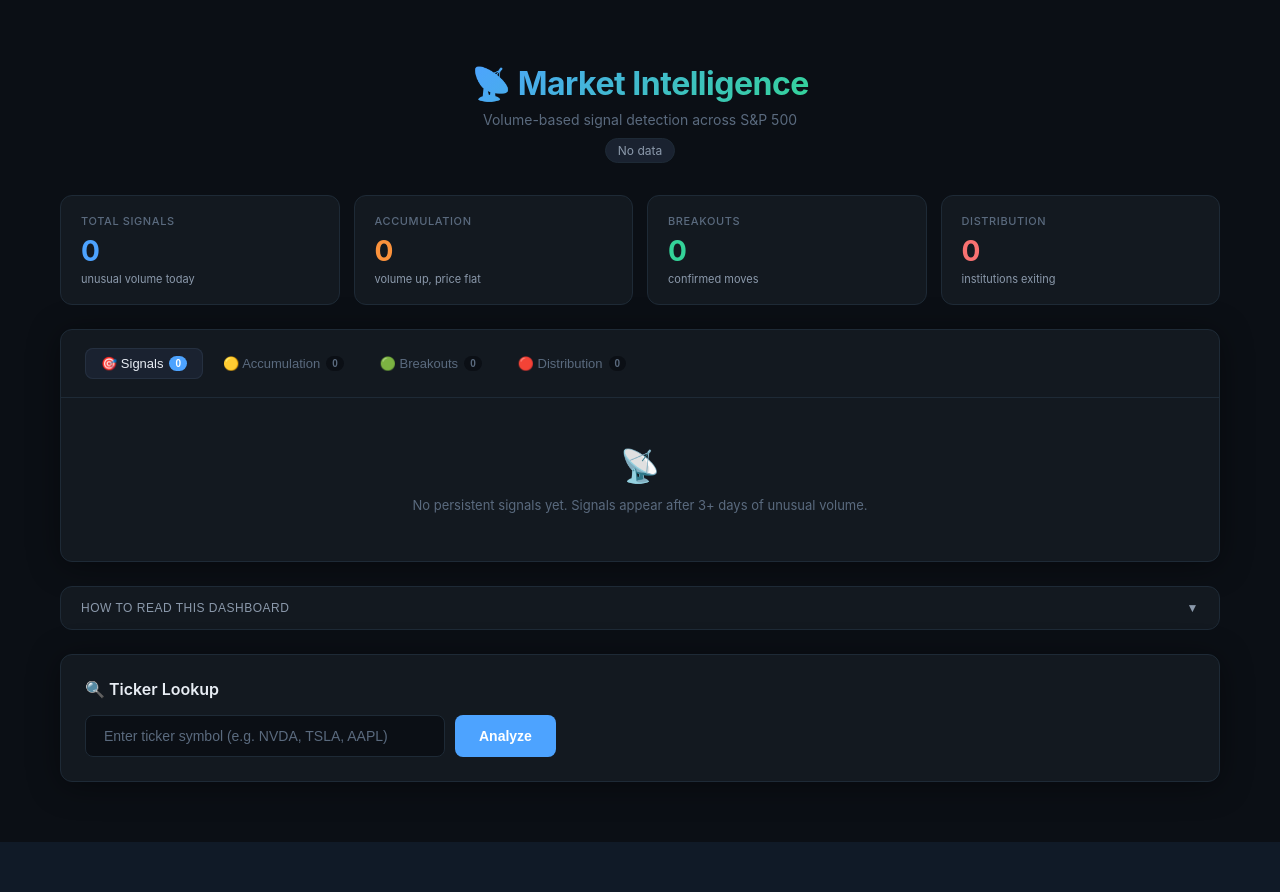
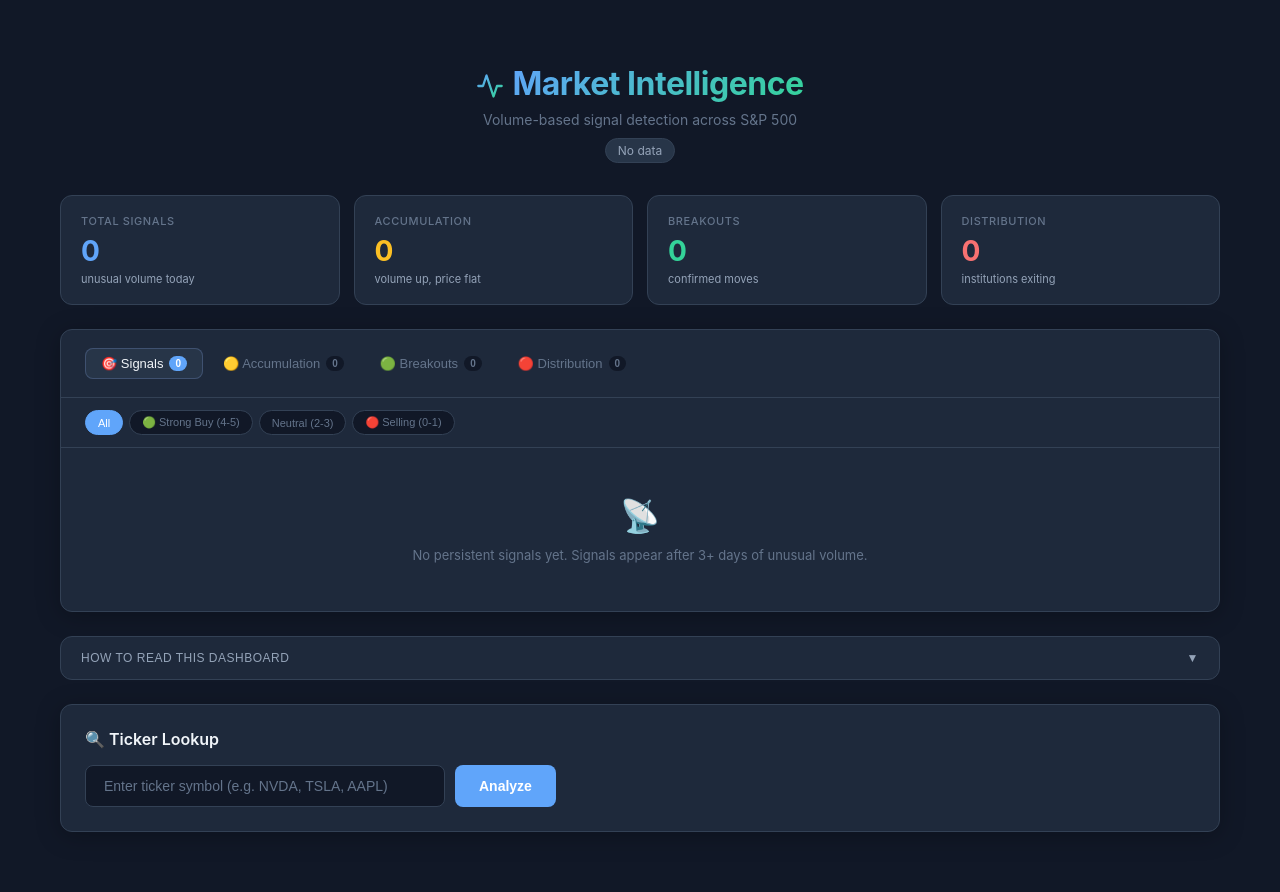
Before and after one commit to himjindal0512/market-intel, a Flask app: page / in a window 1280 px wide. Before the commit the page ends 842 px from the top, so only its background shows below. Run offline with Flask 3, Linux system fonts and the light colour scheme; data that the repository does not hold is empty.

Commit message:
UI polish: warmer theme, buy/sell filters, SVG logo, table pagination

```diff
--- a/templates/dashboard.html
+++ b/templates/dashboard.html
@@ -6,23 +6,23 @@
 <meta name="viewport" content="width=device-width, initial-scale=1">
 <style>
 :root {
-    --bg-primary: #0b0f15;
-    --bg-card: #131920;
-    --bg-elevated: #1a2230;
-    --bg-hover: #1e2a3a;
-    --border: #1e2a36;
-    --border-light: #253040;
-    --text-primary: #e8edf4;
-    --text-secondary: #8b99ab;
-    --text-muted: #5a6a7e;
-    --accent-blue: #4da3ff;
+    --bg-primary: #111827;
+    --bg-card: #1e293b;
+    --bg-elevated: #273548;
+    --bg-hover: #2d3f55;
+    --border: #334155;
+    --border-light: #3f5170;
+    --text-primary: #f1f5f9;
+    --text-secondary: #94a3b8;
+    --text-muted: #64748b;
+    --accent-blue: #60a5fa;
     --accent-green: #34d399;
     --accent-red: #f87171;
-    --accent-orange: #fb923c;
+    --accent-orange: #fbbf24;
     --accent-purple: #a78bfa;
     --radius: 12px;
     --radius-sm: 8px;
-    --shadow: 0 4px 32px rgba(0,0,0,0.4);
+    --shadow: 0 4px 24px rgba(0,0,0,0.25);
 }
 * { box-sizing: border-box; margin: 0; padding: 0; }
 body { font-family: 'Inter', -apple-system, BlinkMacSystemFont, 'Segoe UI', sans-serif; background: var(--bg-primary); color: var(--text-primary); min-height: 100vh; }
@@ -58,6 +58,14 @@ body { font-family: 'Inter', -apple-system, BlinkMacSystemFont, 'Segoe UI', sans
 .tab.active { background: var(--bg-elevated); color: var(--text-primary); box-shadow: inset 0 0 0 1px var(--border-light); }
 .tab .badge { font-size: 10px; padding: 2px 6px; border-radius: 10px; background: var(--bg-primary); color: var(--text-muted); font-weight: 600; }
 .tab.active .badge { background: var(--accent-blue); color: #fff; }
+
+/* Filters */
+.filter-bar { display: flex; gap: 6px; padding: 12px 24px; border-bottom: 1px solid var(--border); flex-wrap: wrap; }
+.filter-pill { padding: 5px 12px; border-radius: 20px; cursor: pointer; background: var(--bg-primary); color: var(--text-muted); border: 1px solid var(--border); font-size: 11px; font-weight: 500; transition: all 0.2s; }
+.filter-pill:hover { color: var(--text-primary); border-color: var(--border-light); }
+.filter-pill.active { background: var(--accent-blue); color: #fff; border-color: var(--accent-blue); }
+.filter-pill.active-green { background: var(--accent-green); color: #111; border-color: var(--accent-green); }
+.filter-pill.active-red { background: var(--accent-red); color: #fff; border-color: var(--accent-red); }
 
 /* Table */
 .table-wrap { overflow-x: auto; }
@@ -156,7 +164,7 @@ tbody tr:last-child td { border-bottom: none; }
 <div class="container">
 
 <div class="header">
-    <h1><span>📡 Market Intelligence</span></h1>
+    <h1><svg width="28" height="28" viewBox="0 0 24 24" fill="none" stroke="url(#grad)" stroke-width="2" stroke-linecap="round" stroke-linejoin="round" style="vertical-align:-5px;margin-right:8px"><defs><linearGradient id="grad" x1="0%" y1="0%" x2="100%" y2="100%"><stop offset="0%" stop-color="var(--accent-blue)"/><stop offset="100%" stop-color="var(--accent-green)"/></linearGradient></defs><polyline points="22 12 18 12 15 21 9 3 6 12 2 12"/></svg><span>Market Intelligence</span></h1>
     <p class="subtitle">Volume-based signal detection across S&P 500</p>
     <div class="scan-date" id="scan-date">Loading...</div>
 </div>
@@ -176,6 +184,12 @@ tbody tr:last-child td { border-bottom: none; }
             <button class="tab" onclick="showTab(this,'confirming')">🟢 Breakouts <span class="badge" id="badge-confirm">0</span></button>
             <button class="tab" onclick="showTab(this,'selling')">🔴 Distribution <span class="badge" id="badge-sell">0</span></button>
         </div>
+    </div>
+    <div class="filter-bar" id="filter-bar">
+        <button class="filter-pill active" onclick="setFilter(this,'all')">All</button>
+        <button class="filter-pill" onclick="setFilter(this,'buy')">🟢 Strong Buy (4-5)</button>
+        <button class="filter-pill" onclick="setFilter(this,'neutral')">Neutral (2-3)</button>
+        <button class="filter-pill" onclick="setFilter(this,'sell')">🔴 Selling (0-1)</button>
     </div>
     <div class="table-wrap" id="dashboard">
         <p class="loading">Loading market data</p>
@@ -214,6 +228,25 @@ tbody tr:last-child td { border-bottom: none; }
 let data = {};
 let currentSort = { key: null, asc: false };
 let currentTabItems = [];
+let currentFilter = 'all';
+let allTabItems = [];
+const TABLE_LIMIT = 20;
+
+function setFilter(el, filter) {
+    document.querySelectorAll('.filter-pill').forEach(p => p.className = 'filter-pill');
+    el.classList.add('filter-pill');
+    el.classList.add(filter === 'buy' ? 'active-green' : filter === 'sell' ? 'active-red' : 'active');
+    currentFilter = filter;
+    applyFilter();
+}
+
+function applyFilter() {
+    if (currentFilter === 'all') currentTabItems = [...allTabItems];
+    else if (currentFilter === 'buy') currentTabItems = allTabItems.filter(a => parseInt(a.buy_ratio) >= 4);
+    else if (currentFilter === 'neutral') currentTabItems = allTabItems.filter(a => { const g = parseInt(a.buy_ratio); return g >= 2 && g <= 3; });
+    else if (currentFilter === 'sell') currentTabItems = allTabItems.filter(a => parseInt(a.buy_ratio) <= 1);
+    document.getElementById('dashboard').innerHTML = renderTable(currentTabItems);
+}
 
 function toggleLegend(btn) {
     btn.classList.toggle('open');
@@ -276,15 +309,21 @@ function showTab(el, tab) {
     document.querySelectorAll('.tab').forEach(t => t.classList.remove('active'));
     el.classList.add('active');
     currentSort = { key: null, asc: false };
+    currentFilter = 'all';
+    document.querySelectorAll('.filter-pill').forEach(p => p.className = 'filter-pill');
+    document.querySelector('.filter-pill').classList.add('active');
     if (tab === 'signals') { showSignals(); return; }
-    if (tab === 'early') currentTabItems = (data.alerts || []).filter(a => a.status.includes('EARLY'));
-    else if (tab === 'confirming') currentTabItems = (data.alerts || []).filter(a => a.status.includes('CONFIRMING'));
-    else if (tab === 'selling') currentTabItems = (data.alerts || []).filter(a => a.status.includes('SELLING'));
+    if (tab === 'early') allTabItems = (data.alerts || []).filter(a => a.status.includes('EARLY'));
+    else if (tab === 'confirming') allTabItems = (data.alerts || []).filter(a => a.status.includes('CONFIRMING'));
+    else if (tab === 'selling') allTabItems = (data.alerts || []).filter(a => a.status.includes('SELLING'));
+    currentTabItems = [...allTabItems];
     document.getElementById('dashboard').innerHTML = renderTable(currentTabItems);
 }
 
 function renderTable(items) {
-    if (!items.length) return '<div class="empty-state"><div class="icon">📭</div><p>No stocks in this category today</p></div>';
+    if (!items.length) return '<div class="empty-state"><div class="icon">📭</div><p>No stocks match this filter</p></div>';
+    const showAll = items._showAll;
+    const display = showAll ? items : items.slice(0, TABLE_LIMIT);
     let html = '<table><thead><tr>';
     html += '<th onclick="sortAndRender(\'ticker\')">Ticker' + arrow('ticker') + '</th>';
     html += '<th onclick="sortAndRender(\'price\')">Price' + arrow('price') + '</th>';
@@ -293,7 +332,7 @@ function renderTable(items) {
     html += '<th onclick="sortAndRender(\'price_1w\')">1 Week' + arrow('price_1w') + '</th>';
     html += '<th onclick="sortAndRender(\'price_1m\')">1 Month' + arrow('price_1m') + '</th>';
     html += '</tr></thead><tbody>';
-    items.forEach(a => {
+    display.forEach(a => {
         const vc = a.vol_spike > 100 ? 'positive' : a.vol_spike > 50 ? 'neutral' : 'neutral';
         const pc = a.price_1w > 0 ? 'positive' : a.price_1w < 0 ? 'negative' : 'neutral';
         html += '<tr onclick="lookup(\'' + a.ticker + '\')">';
@@ -306,7 +345,15 @@ function renderTable(items) {
         html += '</tr>';
     });
     html += '</tbody></table>';
+    if (!showAll && items.length > TABLE_LIMIT) {
+        html += '<div style="text-align:center;padding:14px"><button onclick="expandTable()" style="background:var(--bg-elevated);border:1px solid var(--border);color:var(--text-secondary);padding:8px 20px;border-radius:var(--radius-sm);cursor:pointer;font-size:12px;font-weight:500;transition:all 0.2s">Show all ' + items.length + ' results</button></div>';
+    }
     return html;
+}
+
+function expandTable() {
+    currentTabItems._showAll = true;
+    document.getElementById('dashboard').innerHTML = renderTable(currentTabItems);
 }
 
 function sortAndRender(key) {
```
